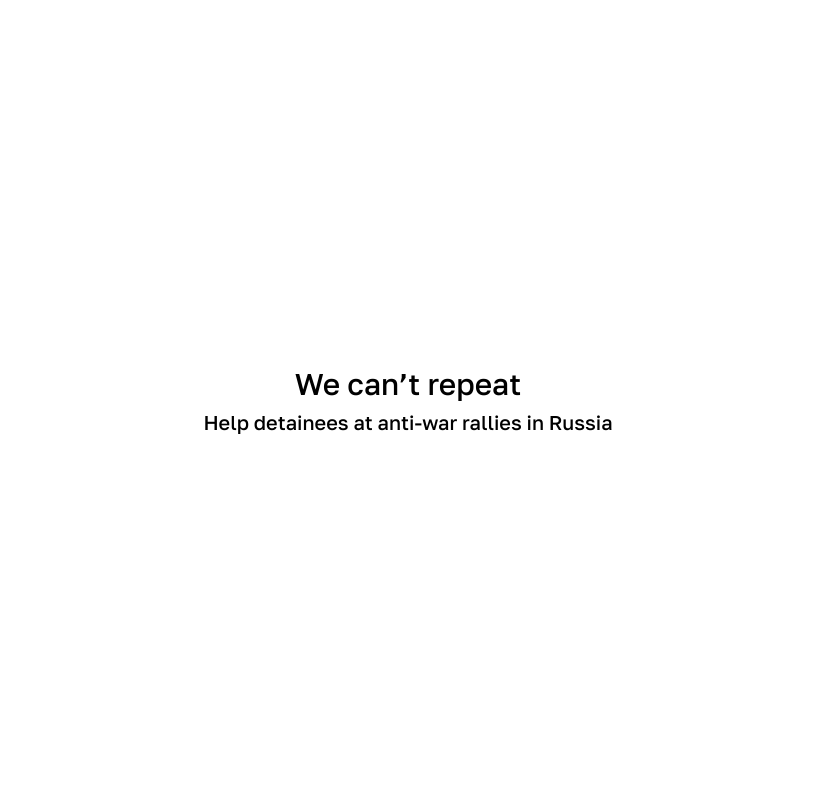
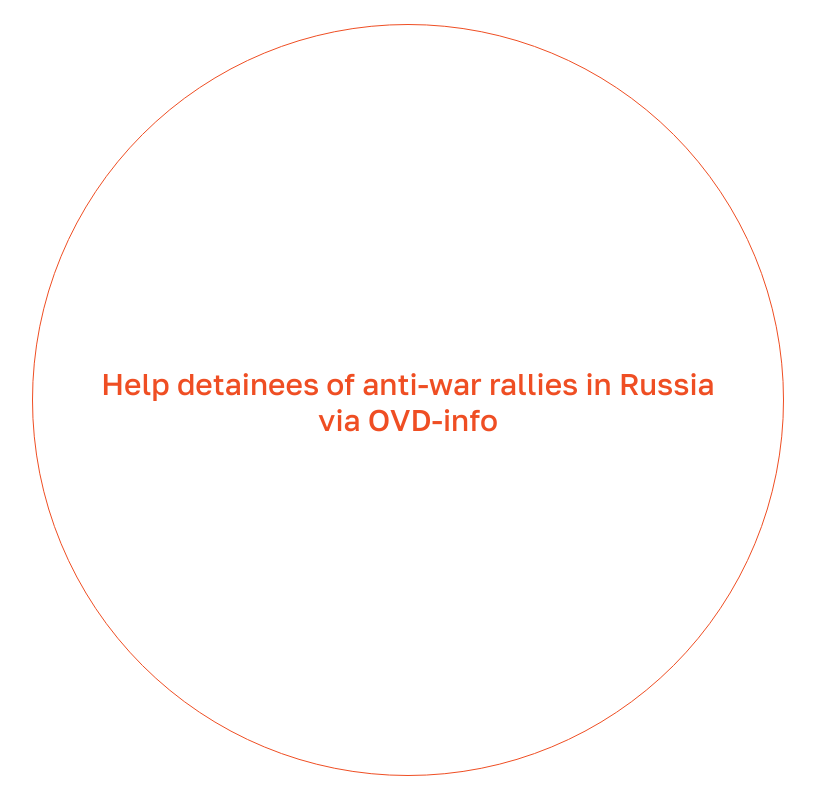
Before and after one commit to verymoko/verymoko.github.io, a plain HTML site: page index.html in a window 1280 px wide. Shown: the top 800 px of the page, without its empty margins (232-1047 px from the left). Drawn offline with Linux system fonts and the light colour scheme.

Commit message:
OVD-info

```diff
--- a/index.html
+++ b/index.html
@@ -30,10 +30,10 @@
 </head>
 
 <body>
-	<article class="banner">
-		<a href="https://donate.ovdinfo.org/en#page=en">
-			<h2>We can’t repeat</h2>
-			<p>Help detainees at anti-war rallies in Russia</p>
+	<article class="banner col-6">
+		<a  href="https://donate.ovdinfo.org/en#page=en" class="link-area">
+			<h2>Help detainees of&nbsp;anti-war rallies in&nbsp;Russia via&nbsp;OVD-info
+			</h2>
 		</a>
 	</article>
 
--- a/style.css
+++ b/style.css
@@ -251,26 +251,39 @@ h2 {
 
 
 /* Баннер */
+
 .banner {
   display: flex;
   justify-content: center;
   align-items: center;
-
-  height: 100vh;
+  height: 100vmin;
 }
 
-.banner > a {
-  display: flex;
-  text-align: center;
-  flex-direction: column;
-  padding: 1.25vw 1.25vw 2vw 1.25vw;
-  border-radius: 8px;
+.banner a h2 {
+  color: #ef4e23;
 }
 
-.banner > a:hover * {
-  color: #ef4e23;
-  transition-duration: 0.125s;
-  transition-timing-function: ease-in;
+.banner a {
+  box-sizing: border-box;
+
+  height: 94vmin;
+  width: 94vmin;
+  padding: 1em;
+  border-radius: 9999px;
+  border: 1px solid #ef4e23;
+
+  display: flex;
+  justify-content: center;
+  align-items: center;
+  text-align: center;
+}
+
+.banner a:hover {
+  background: #ef4e23;
+}
+
+.banner a:hover h2 {
+  color: white;
 }
 /* Баннер */
 
@@ -297,7 +310,6 @@ h2 {
 
   h1,
   .project p,
-  .banner p,
   .social {
     font-size: 14px;
   }
@@ -308,12 +320,6 @@ h2 {
 }
 
 @media (max-width: 640px) {
-  .banner > a {
-    flex-direction: column;
-    align-items: center;
-    row-gap: 2em;
-  }
-
   header {
     margin-top: 2.5vw;
     margin-bottom: 5vw;
@@ -329,7 +335,6 @@ h2 {
 
   h1,
   .project p,
-  .banner p,
   .social {
     font-size: 12px;
   }
```
